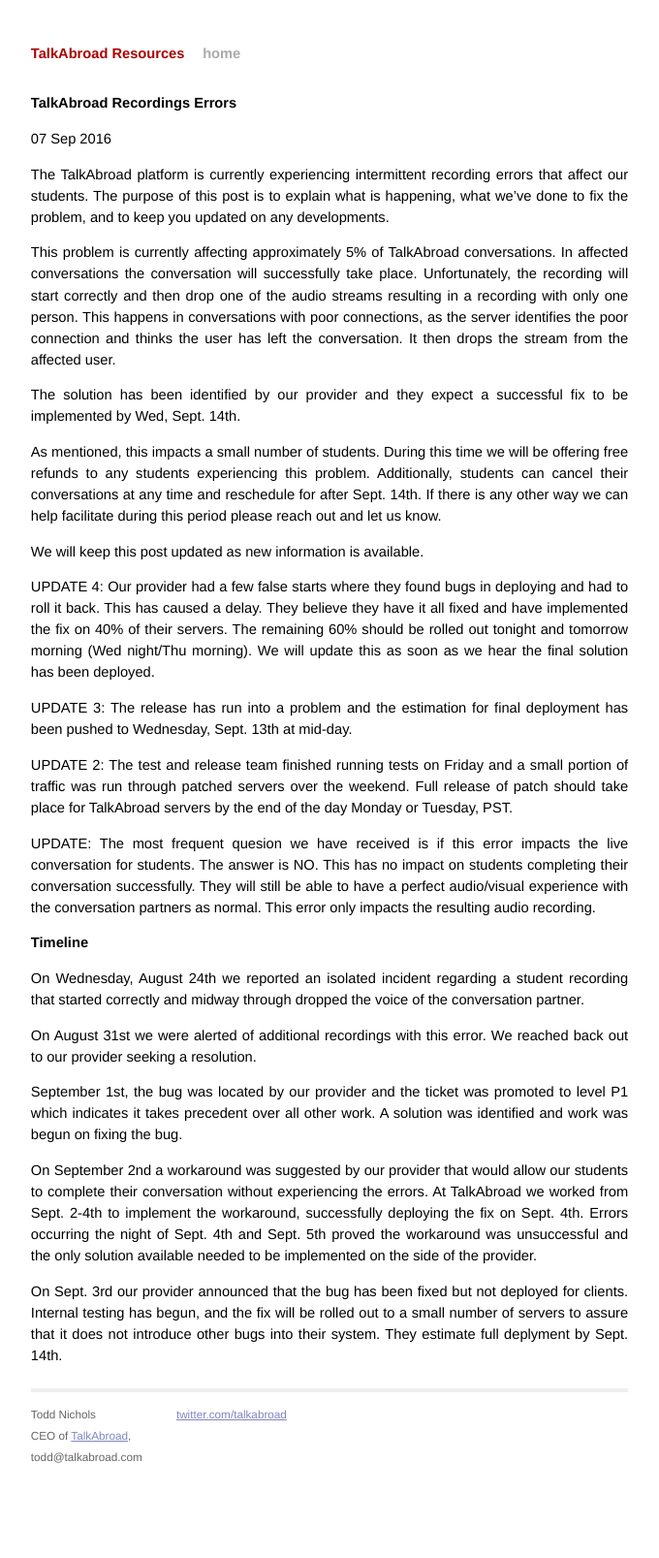
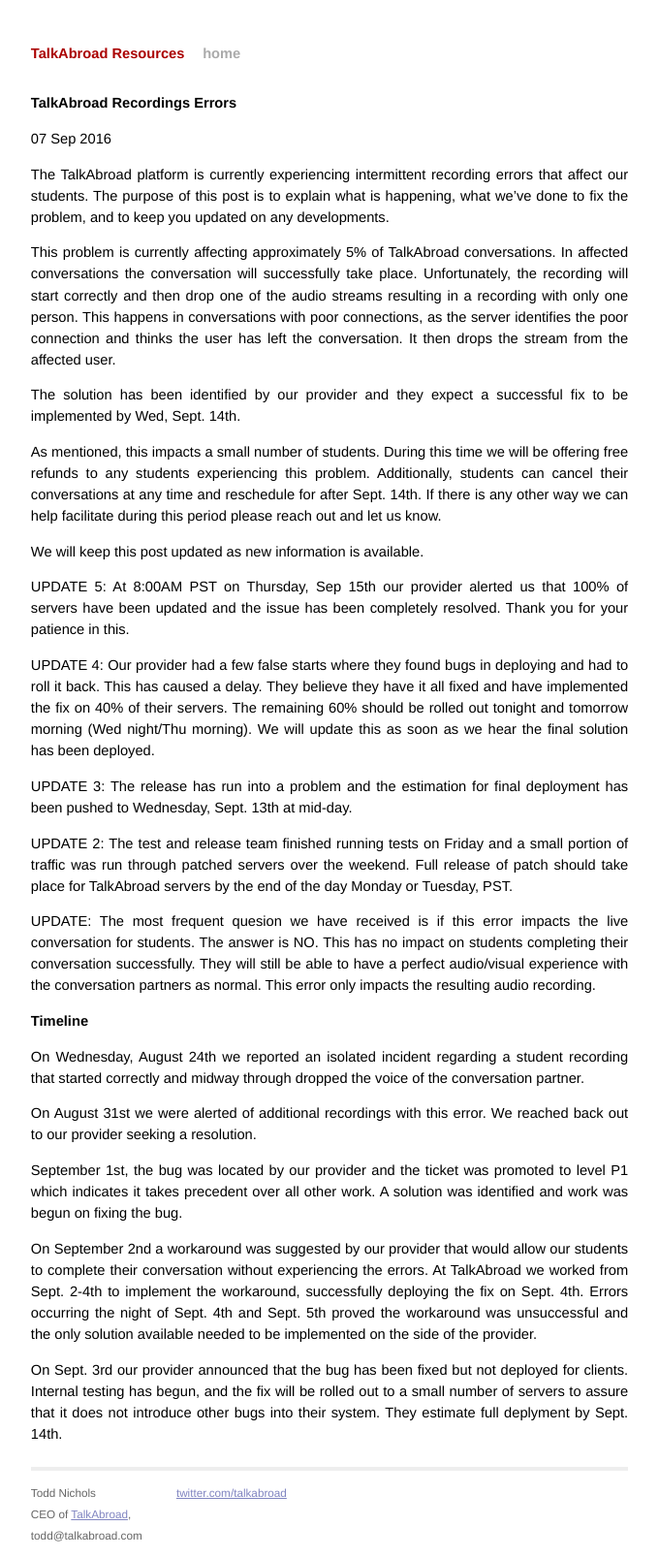
Before and after one commit to toddnichols/toddnichols.github.io, a Jekyll site: the page built from _posts/2016-09-07-talkabroad-recordings-update.md, in a window 1280 px wide. Shown: the whole page at 97% size, without its empty margins (300-980 px from the left). Built offline with Jekyll 4.4.1, drawn with Linux system fonts in a browser that asks for light colours; before the commit the page ends 1526 px from its top, so only the background shows below that.

Commit message:
updating post

```diff
--- a/_posts/2016-09-07-talkabroad-recordings-update.md
+++ b/_posts/2016-09-07-talkabroad-recordings-update.md
@@ -1,6 +1,6 @@
 ---
 layout: post
-title: ALERT - TalkAbroad recordings update
+title: RESOLVED - TalkAbroad recordings
 tags: announcements
 ---
 
@@ -17,6 +17,8 @@
 As mentioned, this impacts a small number of students. During this time we will be offering free refunds to any students experiencing this problem. Additionally, students can cancel their conversations at any time and reschedule for after Sept. 14th. If there is any other way we can help facilitate during this period please reach out and let us know.
 
 We will keep this post updated as new information is available.
+
+UPDATE 5: At 8:00AM PST on Thursday, Sep 15th our provider alerted us that 100% of servers have been updated and the issue has been completely resolved. Thank you for your patience in this.
 
 UPDATE 4: Our provider  had a few false starts where they found bugs in deploying and had to roll it back. This has caused a delay. They believe they have it all fixed and have implemented the fix on 40% of their servers. The remaining 60% should be rolled out tonight and tomorrow morning (Wed night/Thu morning). We will update this as soon as we hear the final solution has been deployed.
 
```
